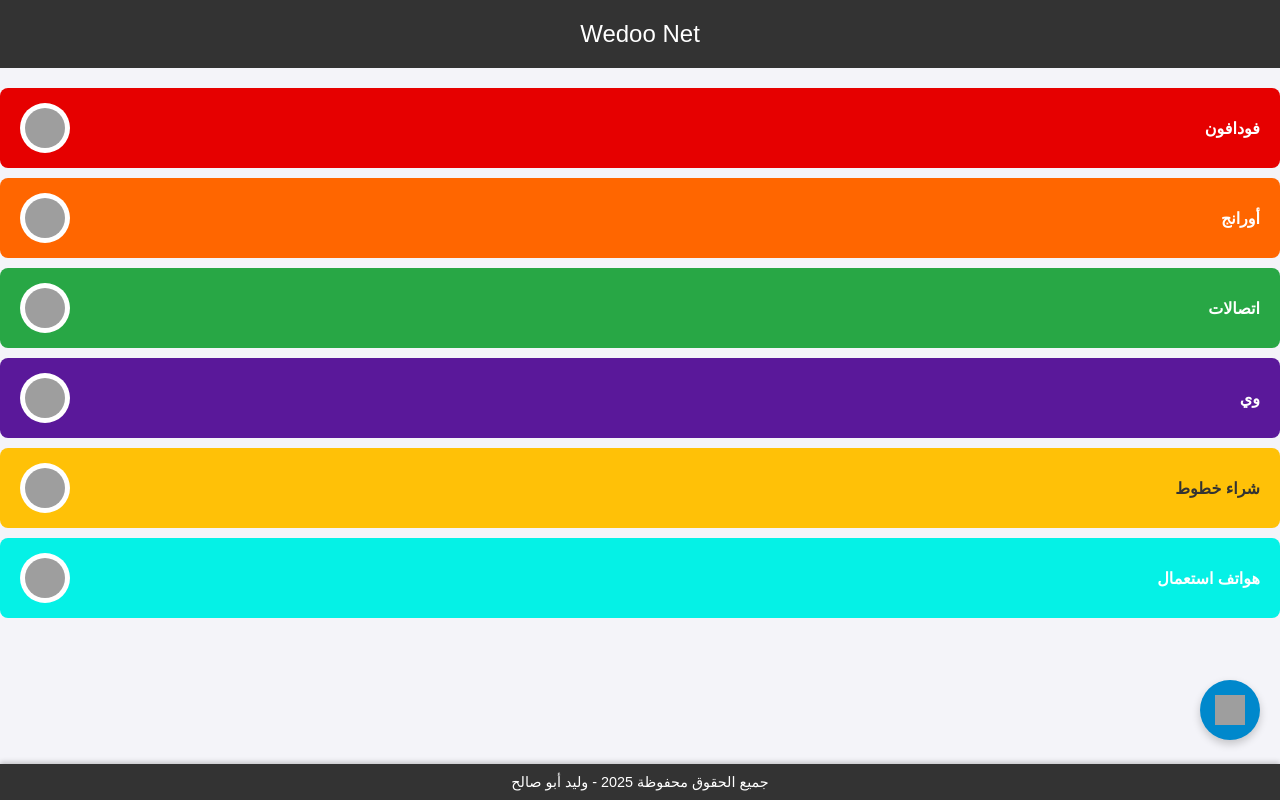
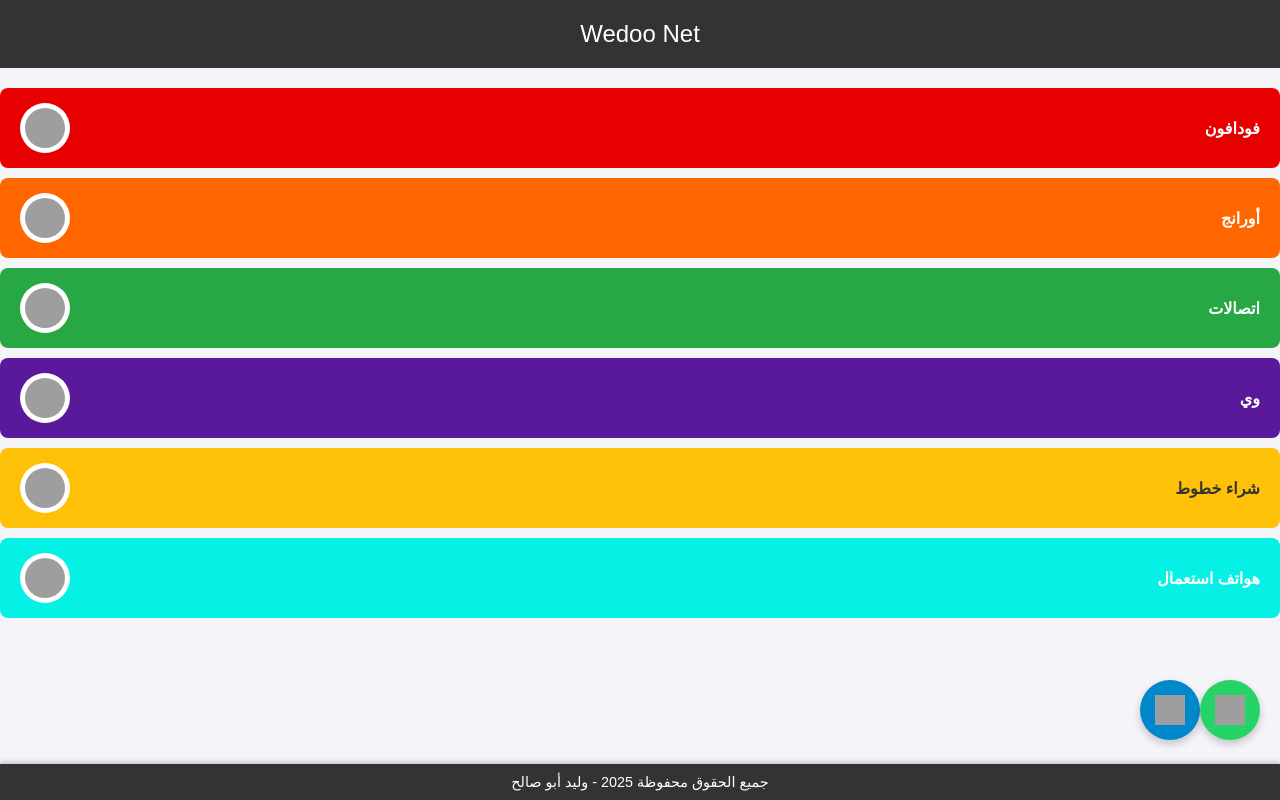
Before and after one commit to walidsalehnet/WedoooNet, a plain HTML site: page index.html in a window 1280 px wide. Drawn offline with Linux system fonts and the light colour scheme; grey boxes are pictures that could not be loaded.

Commit message:
Add files via upload

```diff
--- a/index.html
+++ b/index.html
@@ -80,14 +80,12 @@
             transform: scale(1.03);
         }
 
-        /* زر دائري في أسفل اليمين */
-        .telegram-btn {
+        /* أزرار دائرية في أسفل اليمين */
+        .social-btn {
             position: fixed;
             bottom: 60px;
-            right: 20px;
             width: 60px;
             height: 60px;
-            background-color: #0088cc;
             border-radius: 50%;
             display: flex;
             justify-content: center;
@@ -98,14 +96,24 @@
             z-index: 1000;
         }
 
-        .telegram-btn:hover {
+        .social-btn:hover {
             transform: scale(1.1);
             box-shadow: 0 6px 12px rgba(0, 0, 0, 0.3);
         }
 
-        .telegram-btn img {
+        .social-btn img {
             width: 30px;
             height: 30px;
+        }
+
+        .telegram-btn {
+            background-color: #0088cc;
+            right: 80px;
+        }
+
+        .whatsapp-btn {
+            background-color: #25d366;
+            right: 20px;
         }
 
         /* مستطيل الحقوق */
@@ -154,8 +162,13 @@
     </div>
 
     <!-- زر التليجرام -->
-    <a href="https://t.me/wedoonetcallbot" target="_blank" class="telegram-btn">
+    <a href="https://t.me/wedoonetcallbot" target="_blank" class="social-btn telegram-btn">
         <img src="https://upload.wikimedia.org/wikipedia/commons/8/82/Telegram_logo.svg" alt="Telegram Icon">
+    </a>
+
+    <!-- زر الواتساب -->
+    <a href="https://wsend.co/201097891442" target="_blank" class="social-btn whatsapp-btn">
+        <img src="https://upload.wikimedia.org/wikipedia/commons/6/6b/WhatsApp.svg" alt="WhatsApp Icon">
     </a>
 
     <!-- مستطيل الحقوق -->
```
